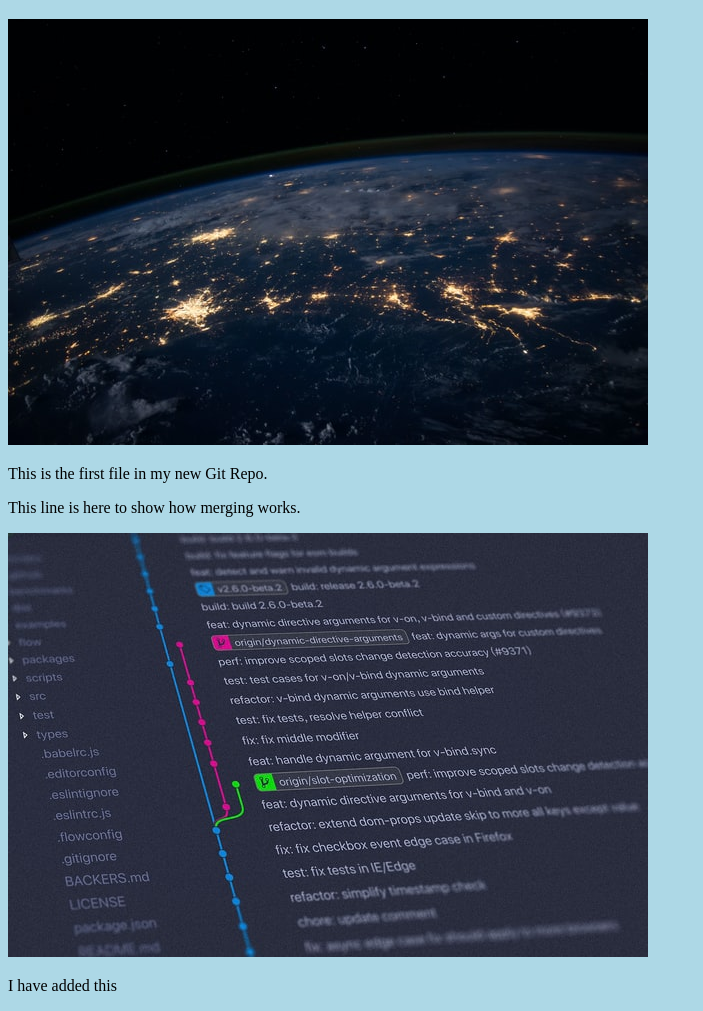
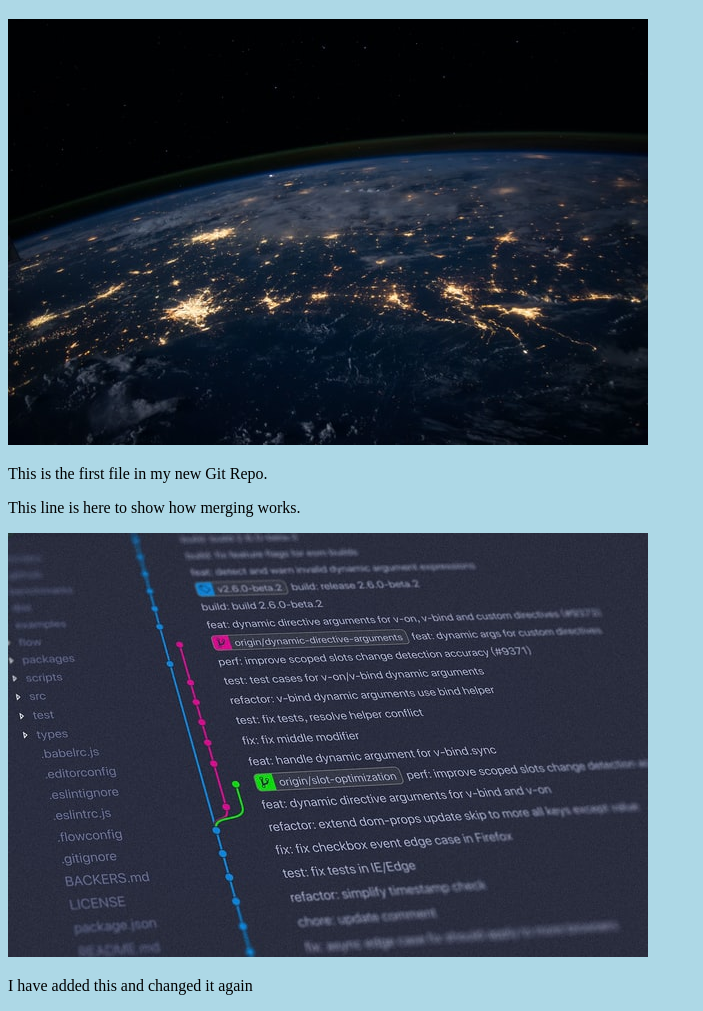
Before and after one commit to sihong1975/my-project2, a plain HTML site: page index.html in a window 1280 px wide. Shown: the part 61-1072 px from the top of the page, without its empty margins (0-703 px from the left). Drawn offline with Linux system fonts and the light colour scheme.

Commit message:
Update index.html

```diff
--- a/index.html
+++ b/index.html
@@ -13,6 +13,6 @@
   <p>This is the first file in my new Git Repo.</p>
   <p>This line is here to show how merging works.</p>
   <div><img src="img_hello_git.jpg" alt="Hello Git" style="width:100%;max-width:640px"></div>
-  <p>I have added this</p>
+  <p>I have added this and changed it again</p>
 </body>
 </html>
```
